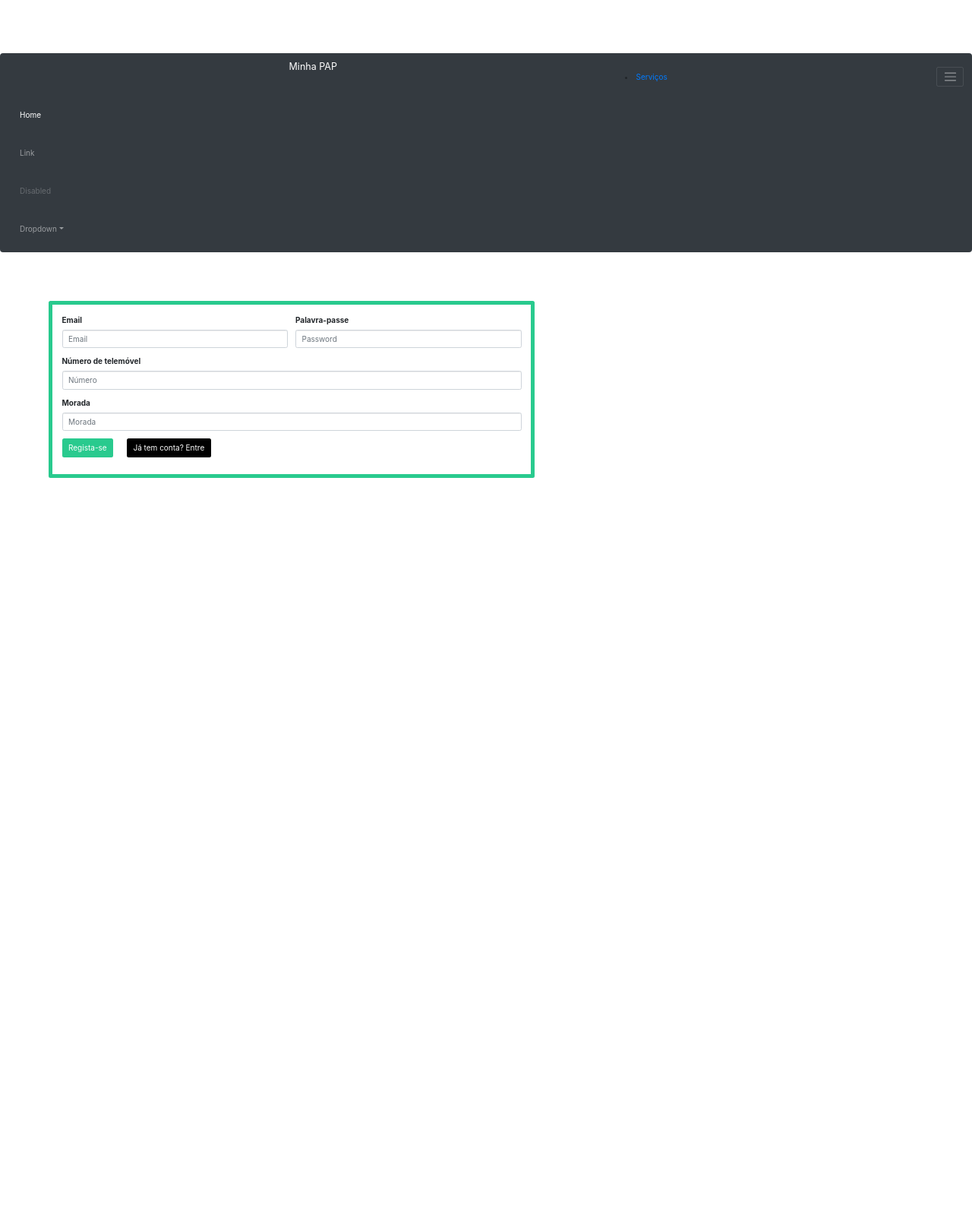
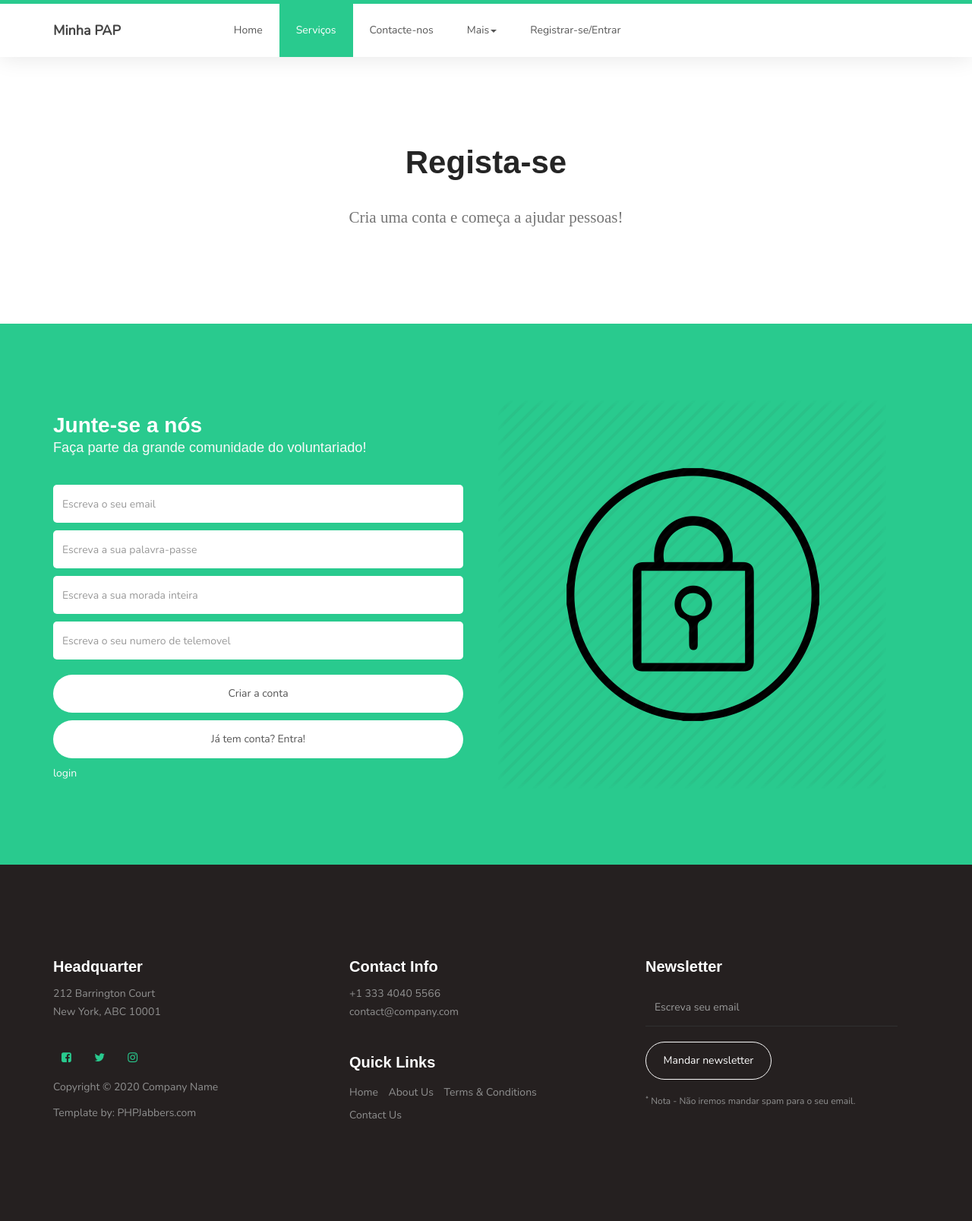
Before and after one commit to JonathanCaracol/papJonathan, a PHP site: page /register.php in a window 1280 px wide. Shown: the whole page at 76% size. Before the commit the page ends 629 px from the top, so only its background shows below. Run offline with PHP 8.4, Linux system fonts and the light colour scheme; some web fonts are replaced.

Commit message:
registar

```diff
--- a/register.php
+++ b/register.php
@@ -16,63 +16,158 @@
 
     <!-- MAIN CSS -->
     <link rel="stylesheet" href="css/style.css">
-    <link rel="stylesheet" href="https://cdn.jsdelivr.net/npm/bootstrap@4.6.0/dist/css/bootstrap.min.css" integrity="sha384-B0vP5xmATw1+K9KRQjQERJvTumQW0nPEzvF6L/Z6nronJ3oUOFUFpCjEUQouq2+l" crossorigin="anonymous">
 
 </head>
-<nav class="navbar navbar-dark bg-dark">
-    <a href="index.html" class="navbar-brand">Minha PAP</a>
-    <li><a href="offers.html">Serviços</a></li>
-    <button class="navbar-toggler" type="button" data-toggle="collapse" data-target="#navbarsExample01" aria-controls="navbarsExample01" aria-expanded="false" aria-label="Toggle navigation">
-        <span class="navbar-toggler-icon"></span>
-    </button>
+<section class="navbar custom-navbar navbar-fixed-top" role="navigation">
+    <div class="container">
 
-    <div class="collapse navbar-collapse" id="navbarsExample01">
-        <ul class="navbar-nav mr-auto">
-            <li class="nav-item active">
-                <a class="nav-link" href="#">Home <span class="sr-only">(current)</span></a>
-            </li>
-            <li class="nav-item">
-                <a class="nav-link" href="#">Link</a>
-            </li>
-            <li class="nav-item">
-                <a class="nav-link disabled" href="#">Disabled</a>
-            </li>
-            <li class="nav-item dropdown">
-                <a class="nav-link dropdown-toggle" href="http://example.com" id="dropdown01" data-toggle="dropdown" aria-haspopup="true" aria-expanded="false">Dropdown</a>
-                <div class="dropdown-menu" aria-labelledby="dropdown01">
-                    <a class="dropdown-item" href="#">Action</a>
-                    <a class="dropdown-item" href="#">Another action</a>
-                    <a class="dropdown-item" href="#">Something else here</a>
-                </div>
-            </li>
-        </ul>
+        <div class="navbar-header">
+            <button class="navbar-toggle" data-toggle="collapse" data-target=".navbar-collapse">
+                <span class="icon icon-bar"></span>
+                <span class="icon icon-bar"></span>
+                <span class="icon icon-bar"></span>
+            </button>
+
+            <!-- lOGO TEXT HERE -->
+            <a href="index.html" class="navbar-brand">Minha PAP</a>
+        </div>
+
+        <!-- MENU LINKS -->
+        <div class="collapse navbar-collapse">
+            <ul class="nav navbar-nav navbar-nav-first">
+                <li><a href="index.html">Home</a></li>
+                <li class="active"><a href="offers.html">Serviços</a></li>
+                <li><a href="contact.html">Contacte-nos</a></li>
+                <li class="dropdown">
+                    <a href="#" class="dropdown-toggle" data-toggle="dropdown" role="button" aria-haspopup="true" aria-expanded="false">Mais<span class="caret"></span></a>
+
+                    <ul class="dropdown-menu">
+                        <li><a href="about-us.html">Sobre nós</a></li>
+                        <li><a href="team.html">Equipa</a></li>
+                    </ul>
+                </li>
+                <li><a href="register.php">Registrar-se/Entrar</a></li>
+            </ul>
+        </div>
+
     </div>
-</nav>
+</section>
 
+<section>
+    <div class="container">
+        <div class="text-center">
+            <h1>Regista-se</h1>
 
-<div class="card" style="width: 50%; margin-top: 5%; margin-left: 5%;border-width: 5px; border-color: #29ca8e">
-    <div class="card-body">
-        <form>
-            <div class="form-row">
-                <div class="form-group col-md-6">
-                    <label style="lab">Email</label>
-                    <input type="email" class="form-control" id="inputEmail" placeholder="Email">
-                </div>
-                <div class="form-group col-md-6">
-                    <label for="inputPassword">Palavra-passe</label>
-                    <input type="password" class="form-control" id="inputPassword" placeholder="Password">
+            <br>
+
+            <p class="lead">Cria uma conta e começa a ajudar pessoas!</p>
+        </div>
+    </div>
+</section>
+
+<section id="contact">
+    <div class="container">
+        <div class="row">
+
+            <div class="col-md-6 col-sm-12">
+                <form id="contact-form" role="form" action="" method="post">
+                    <div class="section-title">
+                        <h2>Junte-se a nós<small>Faça parte da grande comunidade do voluntariado!</small></h2>
+                    </div>
+
+                    <div class="col-md-12 col-sm-12">
+                        <input type="email" class="form-control" placeholder="Escreva o seu email" name="email" required>
+
+                        <input type="email" class="form-control" placeholder="Escreva a sua palavra-passe" name="email" required>
+
+                        <input type="email" class="form-control" placeholder="Escreva a sua morada inteira" name="email" required>
+
+                        <input type="email" class="form-control" placeholder="Escreva o seu numero de telemovel" name="email" required>
+                    </div>
+
+                    <div class="col-md-12 col-sm-12">
+                        <input type="submit" class="form-control" name="send message" value="Criar a conta">
+                        <input type="submit" class="form-control" name="send message" value="Já tem conta? Entra!"><a href="register.php">login</a>
+                    </div>
+
+                </form>
+            </div>
+
+            <div class="col-md-6 col-sm-12">
+                <div class="contact-image">
+                    <img src="images/lock.png" class="img-responsive" alt="Smiling Two Girls">
                 </div>
             </div>
-            <div class="form-group">
-                <label for="inputNumber">Número de telemóvel</label>
-                <input type="text" class="form-control" id="inputNumber" placeholder="Número">
+
+        </div>
+    </div>
+</section>
+
+<footer id="footer">
+    <div class="container">
+        <div class="row">
+
+            <div class="col-md-4 col-sm-6">
+                <div class="footer-info">
+                    <div class="section-title">
+                        <h2>Headquarter</h2>
+                    </div>
+                    <address>
+                        <p>212 Barrington Court <br>New York, ABC 10001</p>
+                    </address>
+
+                    <ul class="social-icon">
+                        <li><a href="#" class="fa fa-facebook-square" attr="facebook icon"></a></li>
+                        <li><a href="#" class="fa fa-twitter"></a></li>
+                        <li><a href="#" class="fa fa-instagram"></a></li>
+                    </ul>
+
+                    <div class="copyright-text">
+                        <p>Copyright &copy; 2020 Company Name</p>
+                        <p>Template by: <a href="https://www.phpjabbers.com/">PHPJabbers.com</a></p>
+                    </div>
+                </div>
             </div>
-            <div class="form-group">
-                <label for="inputAddress">Morada</label>
-                <input type="text" class="form-control" id="inputAddress" placeholder="Morada">
+
+            <div class="col-md-4 col-sm-6">
+                <div class="footer-info">
+                    <div class="section-title">
+                        <h2>Contact Info</h2>
+                    </div>
+                    <address>
+                        <p>+1 333 4040 5566</p>
+                        <p><a href="mailto:contact@company.com">contact@company.com</a></p>
+                    </address>
+
+                    <div class="footer_menu">
+                        <h2>Quick Links</h2>
+                        <ul>
+                            <li><a href="index.html">Home</a></li>
+                            <li><a href="about-us.html">About Us</a></li>
+                            <li><a href="terms.html">Terms & Conditions</a></li>
+                            <li><a href="contact.html">Contact Us</a></li>
+                        </ul>
+                    </div>
+                </div>
             </div>
-            <button type="submit" class="btn" style="background-color: #29ca8e; color: white">Regista-se</button>
-            <button type="submit" class="btn" style="margin-left: 15px; background-color: black; color: white"><a style="color: white" href="login.php">Já tem conta? Entre</a></button>
-        </form>
+
+            <div class="col-md-4 col-sm-12">
+                <div class="footer-info newsletter-form">
+                    <div class="section-title">
+                        <h2>Newsletter</h2>
+                    </div>
+                    <div>
+                        <div class="form-group">
+                            <form action="#" method="get">
+                                <input type="email" class="form-control" placeholder="Escreva seu email" name="email" id="email" required>
+                                <input type="submit" class="form-control" name="submit" id="form-submit" value="Mandar newsletter">
+                            </form>
+                            <span><sup>*</sup> Nota - Não iremos mandar spam para o seu email.</span>
+                        </div>
+                    </div>
+                </div>
+            </div>
+
+        </div>
     </div>
-</div>
+</footer>
```
